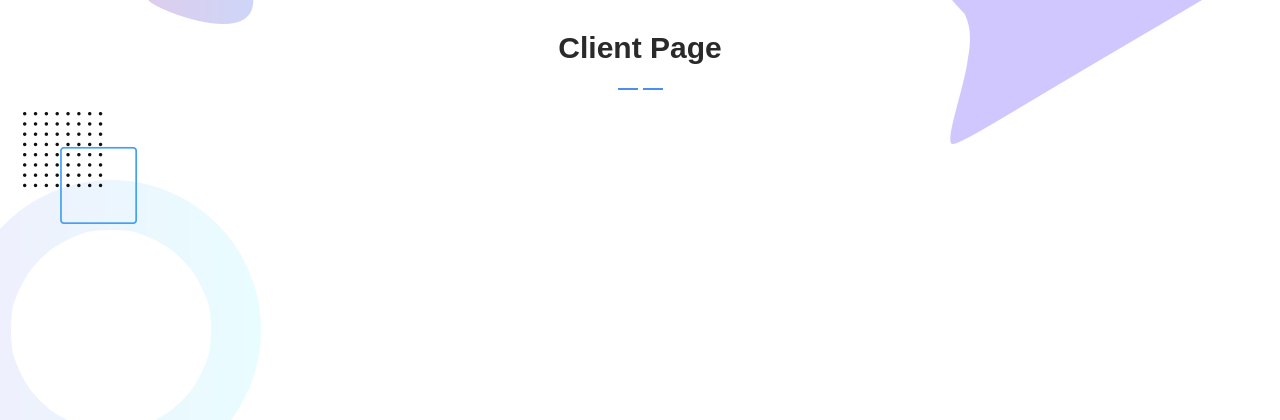
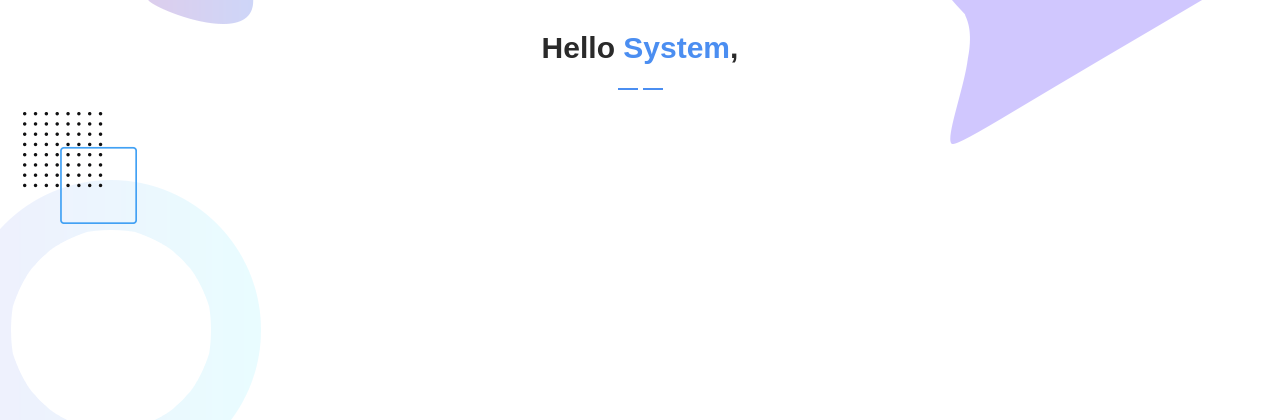
Before and after one commit to karloscabellon/IsaBuhay, a Django app: page /clientSide/ in a window 1280 px wide. Shown: the part 100-520 px from the top of the page. Run offline with Django 4.2, Linux system fonts and the light colour scheme; a user stored in the database is signed in; some libraries are stand-ins or nearby versions; some web fonts are replaced.

Commit message:
Now says hello to the logged in user

```diff
--- a/templates/displayClientSide.html
+++ b/templates/displayClientSide.html
@@ -13,7 +13,7 @@
     <link rel="preconnect" href="https://fonts.gstatic.com" crossorigin>
     <link href="{% static 'css/fonts.css' %}" rel="stylesheet">
 
-    <title>Isabuhay - Reports</title>
+    <title>Isabuhay - Home</title>
 
     <!-- Bootstrap core CSS -->
     <link href="{% static 'vendor/bootstrap/css/bootstrap.min.css' %}" rel="stylesheet">
@@ -86,14 +86,16 @@ https://templatemo.com/tm-570-chain-app-dev
         <div class="row">
           <div class="col-lg-8 offset-lg-2">
             <div class="section-heading  wow fadeInDown" data-wow-duration="1s" data-wow-delay="0.5s">
-              <h4>Client Page</h4>
+              <h4>Hello <em>{{name}}</em>,</h4>
               <img src="{% static 'assets/images/heading-line-dec.png' %}" alt="">
              </div>
           </div>
         </div>
       </div>
+
       <div class="container">
-        <!-- SOMETHING HERE -->
+
+
       </div>
     </div>
 
```
